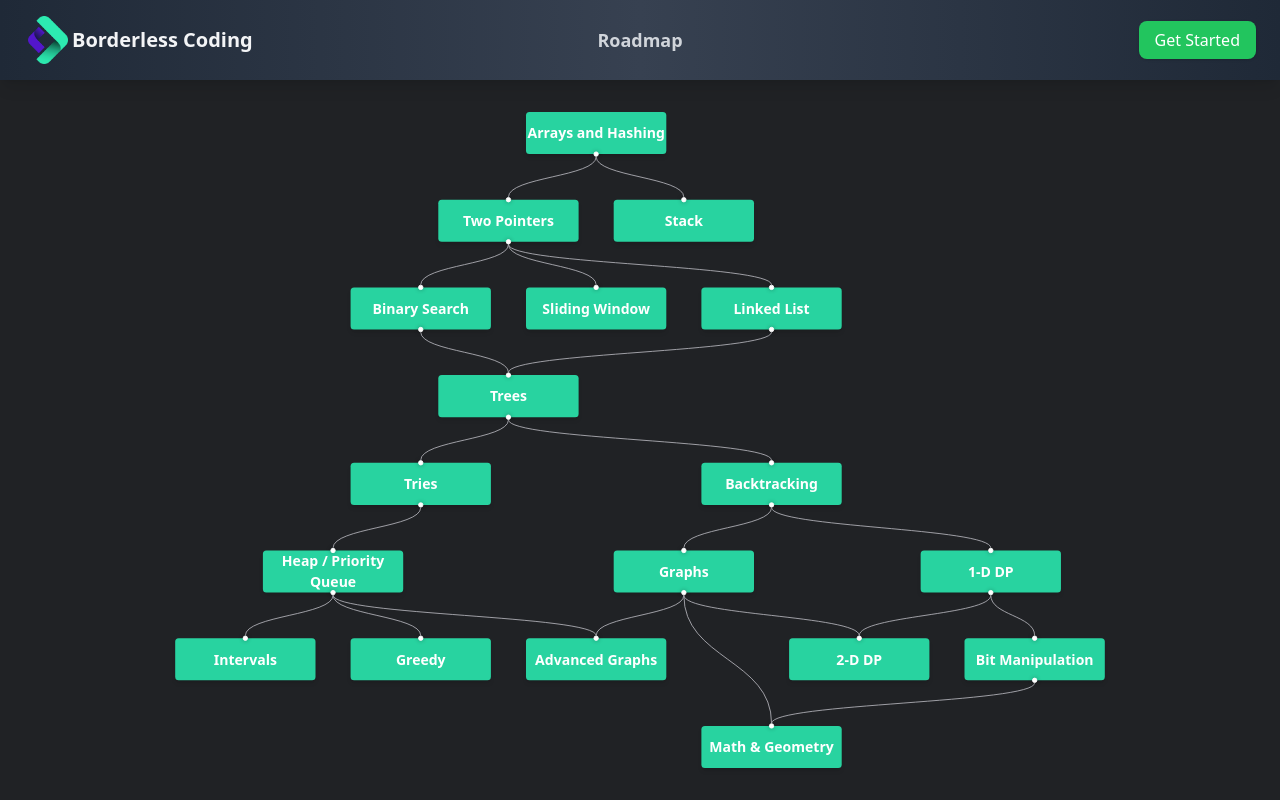
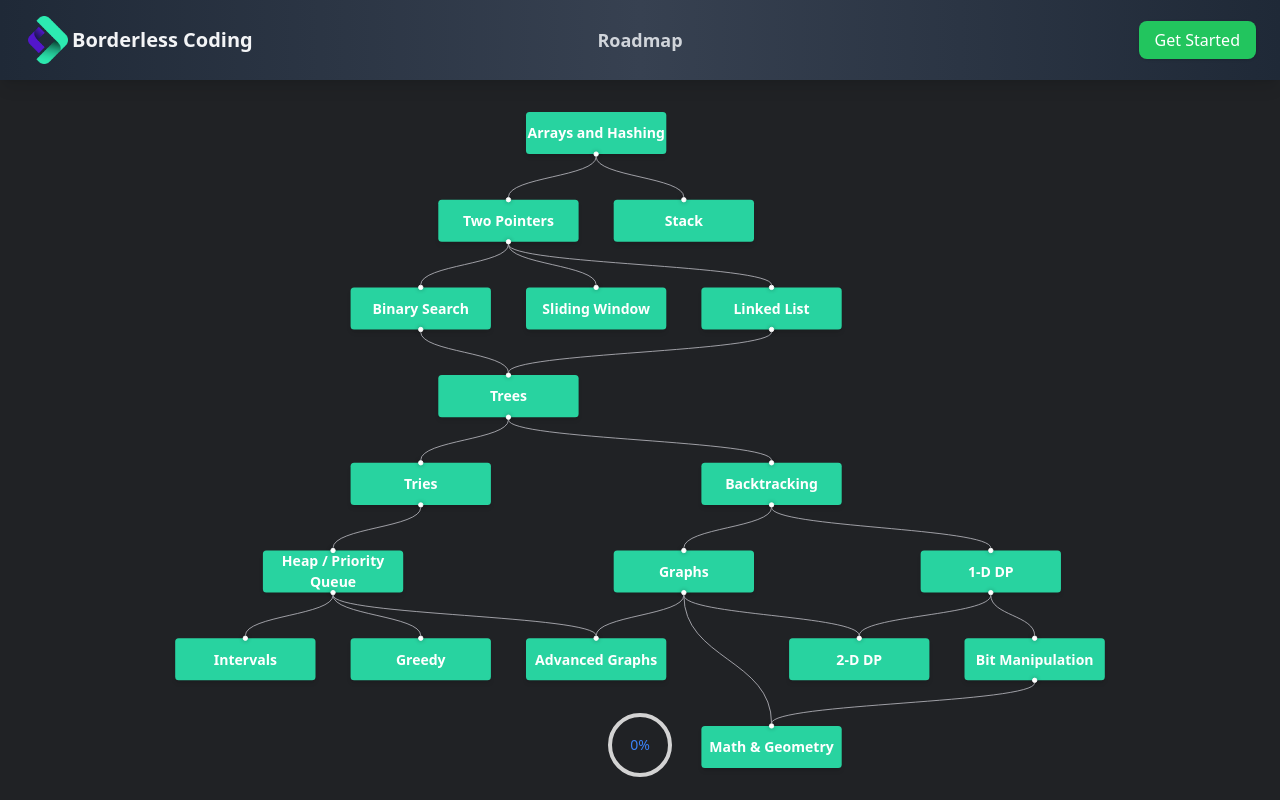
Before and after one commit to ProgramadoresSemPatria/NEUROMANCERS-module-code-breakers, a React (Vite) app: page /roadmap in a window 1280 px wide. Built offline with nearby package versions, Linux system fonts and the light colour scheme.

Commit message:
feat: add Progress component in roadmap page

```diff
--- a/src/pages/roadmap.tsx
+++ b/src/pages/roadmap.tsx
@@ -2,7 +2,7 @@ import React from "react";
 import { ReactFlowProvider } from "@xyflow/react";
 import Header from "../components/header.tsx";
 import Roadmap from "../components/Roadmap/Roadmap";
-
+import ProgressIndicator from "../components/Progress/ProgressIndicator.tsx"
 const RoadmapPage: React.FC = () => {
   return (
     <>
@@ -10,6 +10,7 @@ const RoadmapPage: React.FC = () => {
       <ReactFlowProvider>
         <Roadmap />
       </ReactFlowProvider>
+			<ProgressIndicator />
     </>
   );
 };
```
